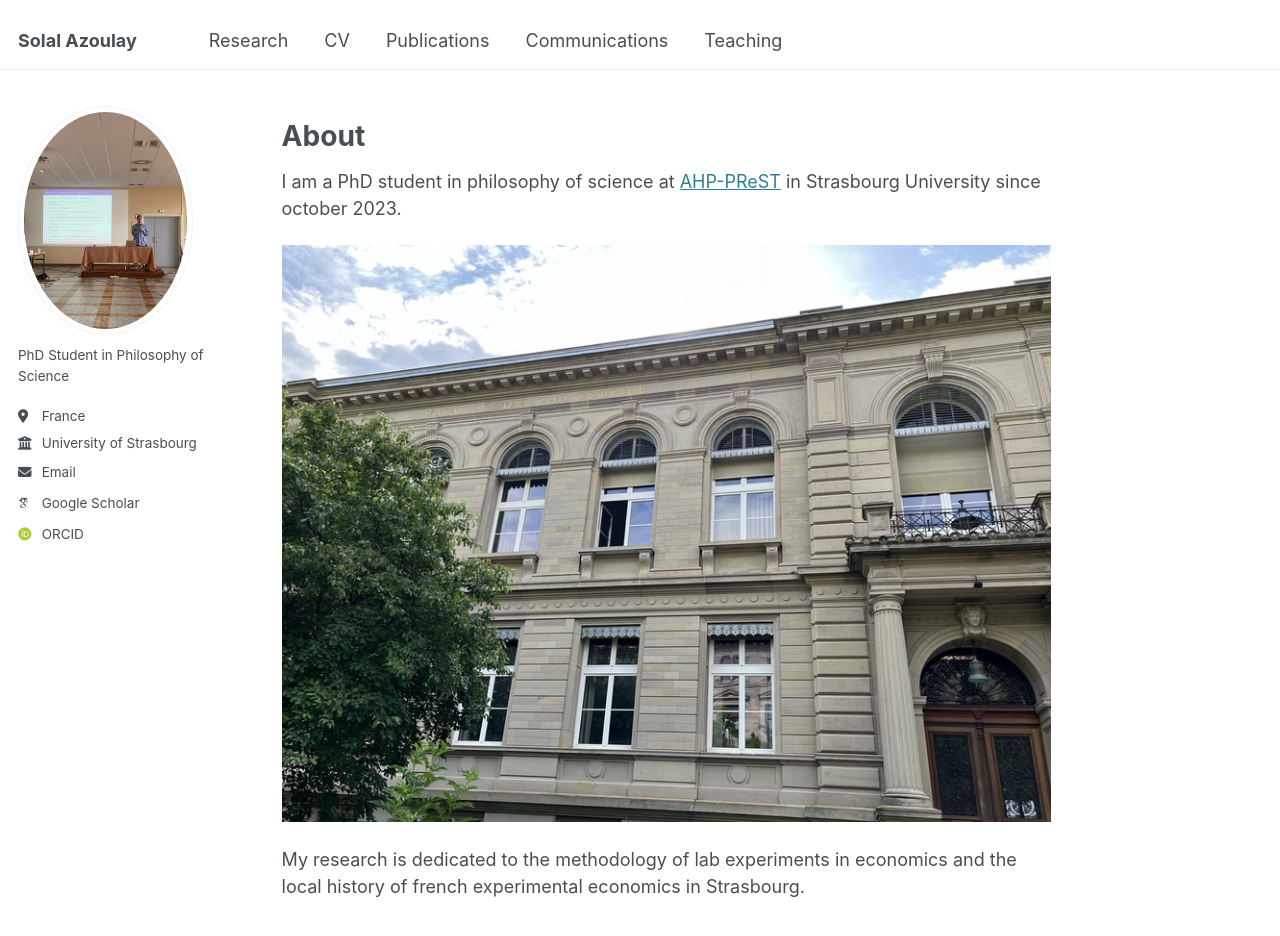
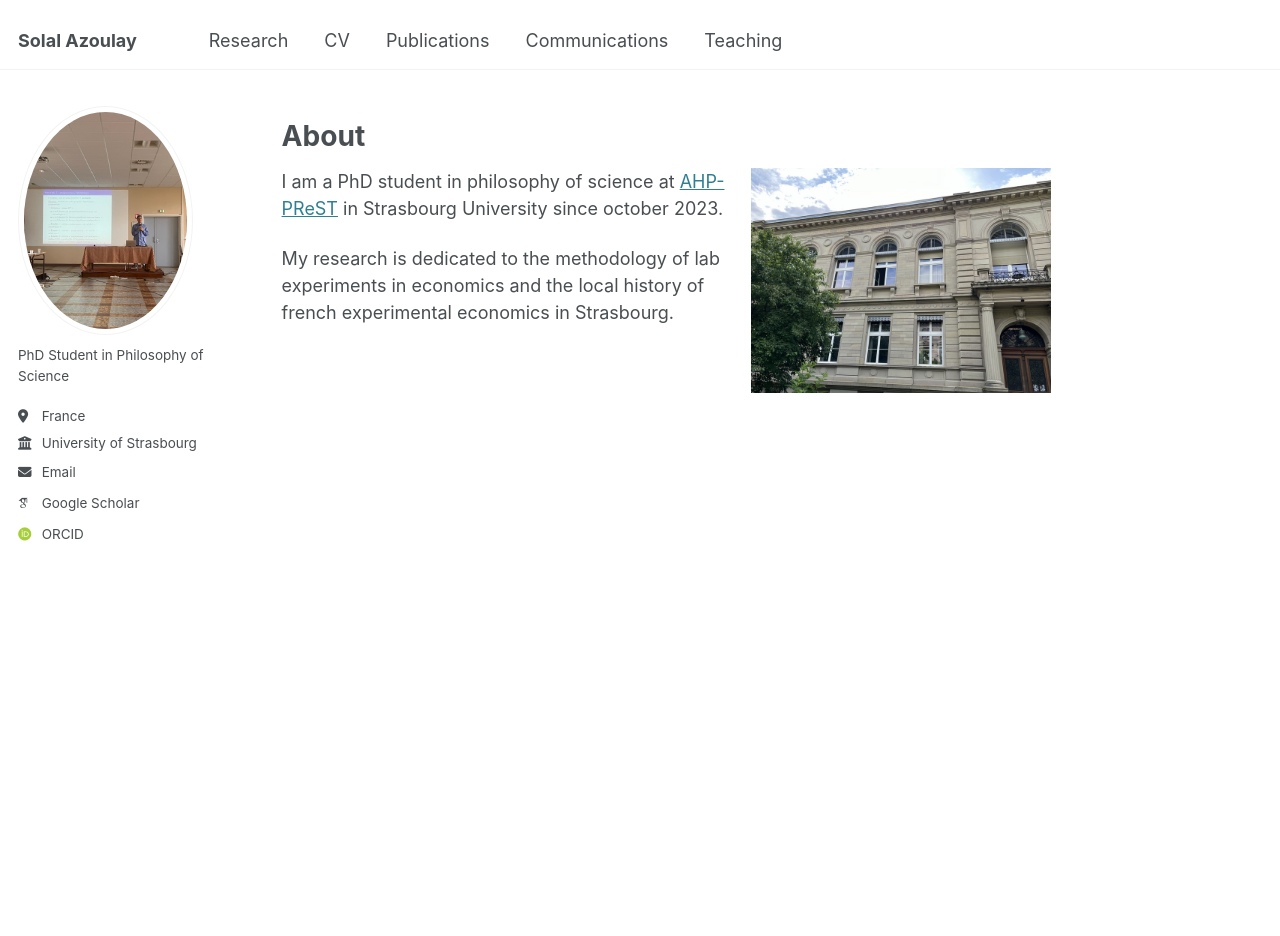
Before and after one commit to solal-azoulay/solal-azoulay.github.io, a Jekyll site: the page built from _pages/about.md, in a window 1280 px wide and 1202 px high. Shown: the top 936 px of the window. Built offline with Jekyll 4.4.1, drawn with Linux system fonts in a browser that asks for light colours; some web fonts are replaced.

Commit message:
Update about.md

```diff
--- a/_pages/about.md
+++ b/_pages/about.md
@@ -8,10 +8,7 @@ redirect_from:
 ---
 About
 =====
-
+![Faculté de philosophie de Strasbourg](files/philo-unistra.jpg){: .align-right width="300 px"}
 I am a PhD student in philosophy of science at [AHP-PReST](https://poincare.univ-lorraine.fr/) in Strasbourg University since october 2023.
 
-![Faculté de philosophie de Strasbourg](files/philo-unistra.jpg)
-
-
 My research is dedicated to the methodology of lab experiments in economics and the local history of french experimental economics in Strasbourg.
```
